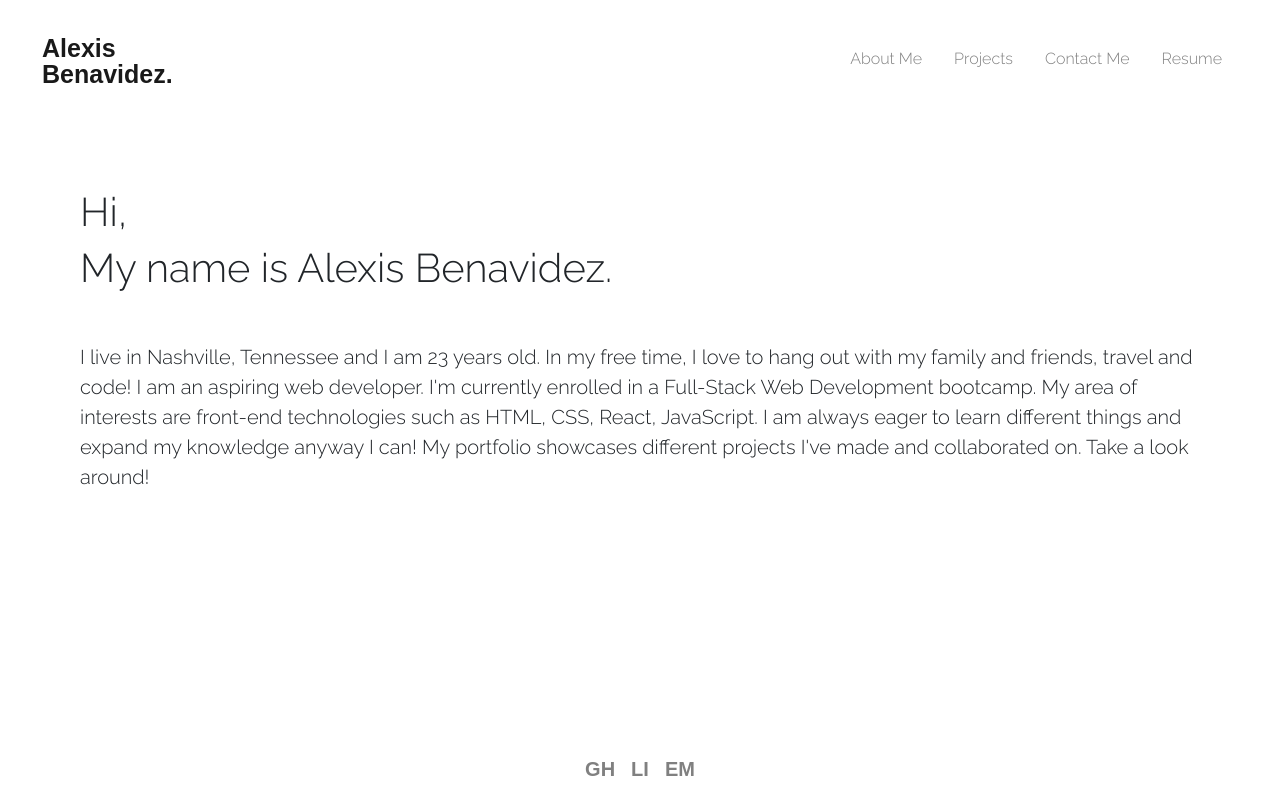
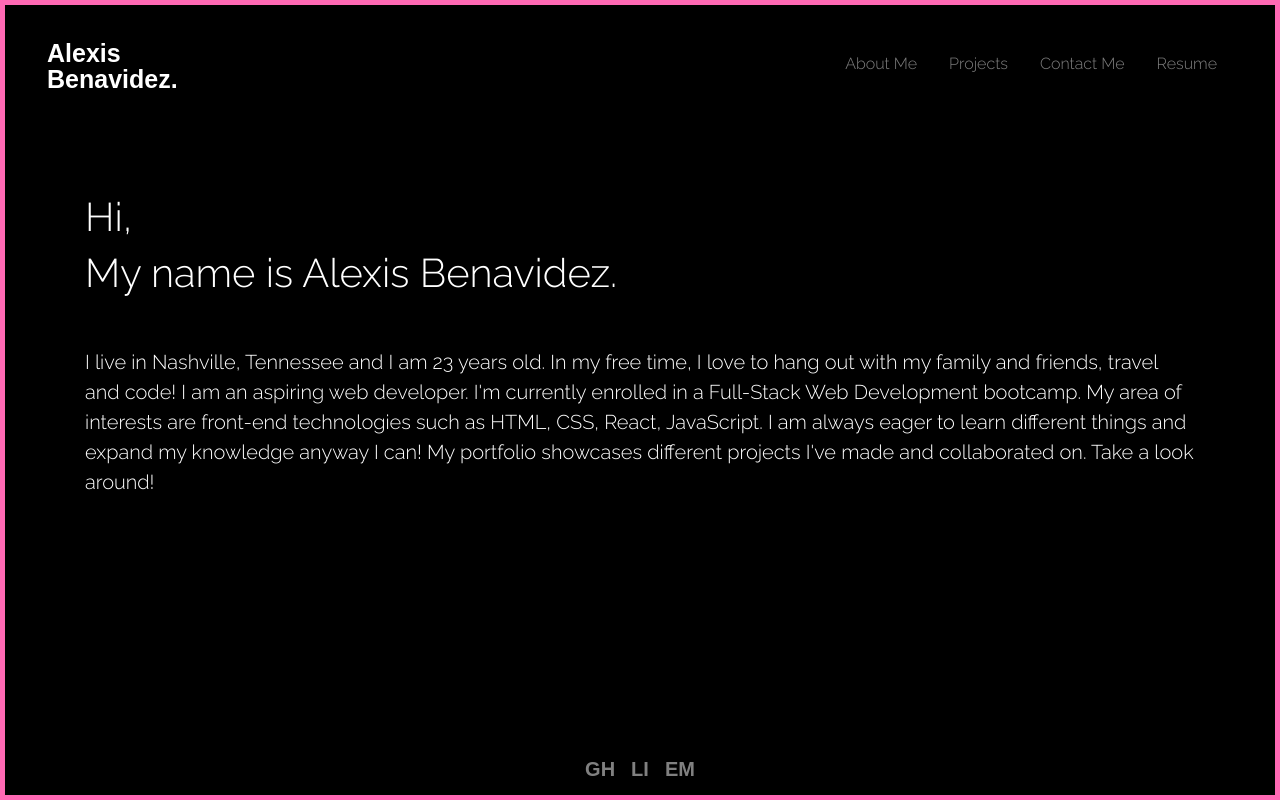
Before and after one commit to alexisbenavidez99/portfolio-2.0, a React (Create React App) app in the folder portfolio-2.0/: page / in a window 1280 px wide. Built offline with nearby package versions, Linux system fonts and the light colour scheme; a web font is replaced by a local one.

Commit message:
added different styling to pages

```diff
--- a/portfolio-2.0/src/App.css
+++ b/portfolio-2.0/src/App.css
@@ -4,6 +4,12 @@
 
 ul {
     padding-bottom: 20px;
+}
+
+html {
+    height: 100vh;
+    border: 5px solid hotpink;
+    background-color: black;
 }
 
 a {
@@ -20,9 +26,16 @@ footer a {
 }
 
 footer a:hover {
-    color: black;
+    color: white;
 }
 
+.resume {
+    align-items: center;
+}
+
+.resume a:hover {
+    color: white;
+}
 
 a:hover {
     color: black;
@@ -38,19 +51,21 @@ a:hover {
 }
 
 .nav-link:hover {
-    color: black;
+    color: white;
 }
 
 .about-me,
 .resume,
 .contact {
-    margin: 50px 80px;
+    padding: 50px 80px;
+    background-color: black;
 }
 
 .about-section {
     font-family: "Raleway", sans-serif, serif;
     font-size: 20px;
     margin-top: 50px;
+    color: white;
 }
 
 .name-icon {
@@ -59,12 +74,14 @@ a:hover {
     font-weight: bolder;
     font-size: 25px;
     line-height: 40%;
+    color: white;
 }
 
 .resume-header,
 .contact-header {
     font-family: "Gloock", sans-serif, serif;
     margin-bottom: 50px;
+    color: white;
 }
 
 label,
@@ -72,6 +89,7 @@ label,
 .tech-header,
 .tech-names {
     font-family: "Raleway", sans-serif, serif;
+    color: white;
 }
 
 .projects {
@@ -79,9 +97,10 @@ label,
     justify-content: space-between;
     align-content: space-evenly;
     flex-wrap: wrap;
-    width: 80%;
-    padding: 0 12px;
-    margin: 80px 150px;
+    width: 100%;
+    /* padding: 0 12px; */
+    padding: 80px 150px;
+    background-color: black;
 }
 
 .work-container {
@@ -103,6 +122,7 @@ label,
 
 .work-container img {
     filter: brightness(80%);
+    border: 2px solid hotpink;
     width: 100%;
     height: 100%;
     object-fit: cover;
--- a/portfolio-2.0/src/components/Footer.js
+++ b/portfolio-2.0/src/components/Footer.js
@@ -7,7 +7,7 @@ export default function Footer() {
                 <div className="text-center p-3">
                         <a className="p-2 g-col-2" href="https://github.com/alexisbenavidez99">GH</a>
                         <a className="p-2 g-col-2" href="https://www.linkedin.com/in/alexis-benavidez-b0b768265/">LI</a>
-                        <a className="p-2 g-col-2" href="https://github.com/alexisbenavidez99">EM</a>
+                        <a className="p-2 g-col-2" href="mailto:alexisobenavidez@gmail.com">EM</a>
                 </div>
             </footer>
         </div>
--- a/portfolio-2.0/src/components/NavTabs.js
+++ b/portfolio-2.0/src/components/NavTabs.js
@@ -3,7 +3,7 @@ import React from 'react';
 export default function NavTabs({ currentPage, handlePageChange }) {
     return (
         <div>
-            <nav className="navbar bg-body">
+            <nav className="navbar bg-black">
                 <div className="container-fluid">
                     <a className="navbar-brand" href="#about-me">
                         <p className="name-icon">Alexis</p>
--- a/portfolio-2.0/src/components/pages/Contact.js
+++ b/portfolio-2.0/src/components/pages/Contact.js
@@ -86,7 +86,7 @@ export default function Contact() {
     </div>
             </div>
             <div className="col-12">
-                <button type="submit" className="btn btn-dark" onClick={handleFormSubmit}>Submit</button>
+                <button type="submit" className="btn btn-light" onClick={handleFormSubmit}>Submit</button>
             </div>
             {errMessage && (
                 <div>
```
